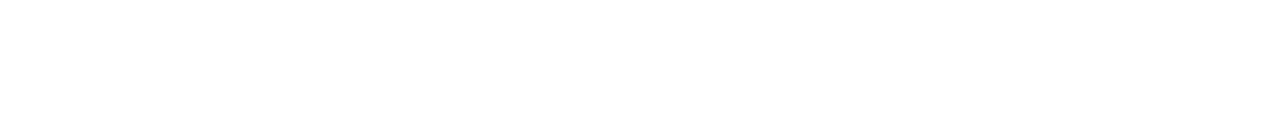
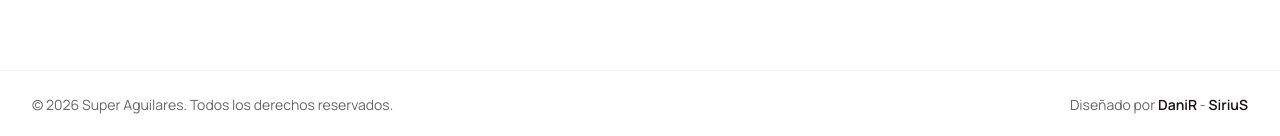
Before and after one commit to jimmycarp966/almacen, a Next.js app: page /catalogo in a window 1280 px wide. Shown: the part 2146-2282 px from the top of the page. Before the commit the page ends 2216 px from the top, so only its background shows below. Built offline with nearby package versions, Linux system fonts and the light colour scheme; no server answers; the database is empty.

Commit message:
Add: Footer with copyright and signature

```diff
--- a/src/app/admin/layout.tsx
+++ b/src/app/admin/layout.tsx
@@ -5,6 +5,7 @@
 import { useSessionStore } from '@/store/sessionStore'
 import { redirect } from 'next/navigation'
 import { useEffect, useState } from 'react'
+import { Footer } from '@/components/layout/Footer'
 
 const MENU_ITEMS = [
     { label: 'Dashboard', icon: 'dashboard', href: '/admin' },
@@ -108,6 +109,7 @@
                     {children}
                 </div>
             </main>
+            <Footer />
         </div>
     )
 }
--- a/src/app/layout.tsx
+++ b/src/app/layout.tsx
@@ -2,6 +2,7 @@
 import { Manrope } from "next/font/google";
 import "./globals.css";
 import { NotificationSetup } from "@/components/layout/NotificationSetup";
+import { Footer } from "@/components/layout/Footer";
 
 const manrope = Manrope({
   subsets: ["latin"],
@@ -30,10 +31,11 @@
         <link rel="manifest" href="/manifest.json" />
       </head>
       <body
-        className={`${manrope.variable} font-sans antialiased bg-background-light text-text-main`}
+        className={`${manrope.variable} font-sans antialiased bg-background-light text-text-main flex flex-col min-h-screen`}
       >
         <NotificationSetup />
         {children}
+        <Footer />
       </body>
     </html>
   );
--- /dev/null
+++ b/src/components/layout/Footer.tsx
@@ -0,0 +1,20 @@
+'use client'
+
+export function Footer() {
+    const currentYear = new Date().getFullYear()
+
+    return (
+        <footer className="bg-white border-t border-gray-100 py-6 mt-auto">
+            <div className="max-w-[1600px] mx-auto px-4 sm:px-6 lg:px-8">
+                <div className="flex flex-col md:flex-row justify-between items-center gap-4">
+                    <p className="text-sm text-text-secondary">
+                        © {currentYear} Super Aguilares. Todos los derechos reservados.
+                    </p>
+                    <p className="text-sm text-text-secondary">
+                        Diseñado por <span className="font-semibold text-text-main">DaniR</span> - <span className="font-semibold text-text-main">SiriuS</span>
+                    </p>
+                </div>
+            </div>
+        </footer>
+    )
+}
```
